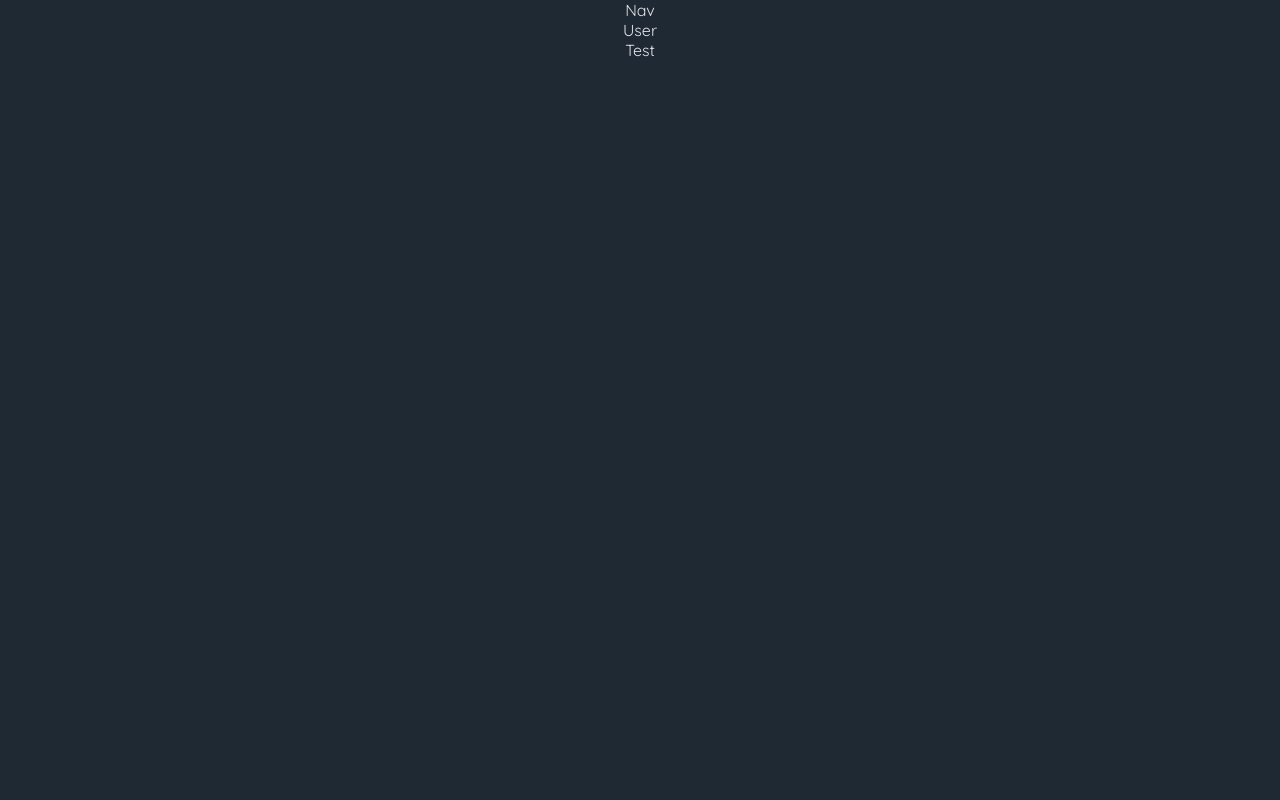
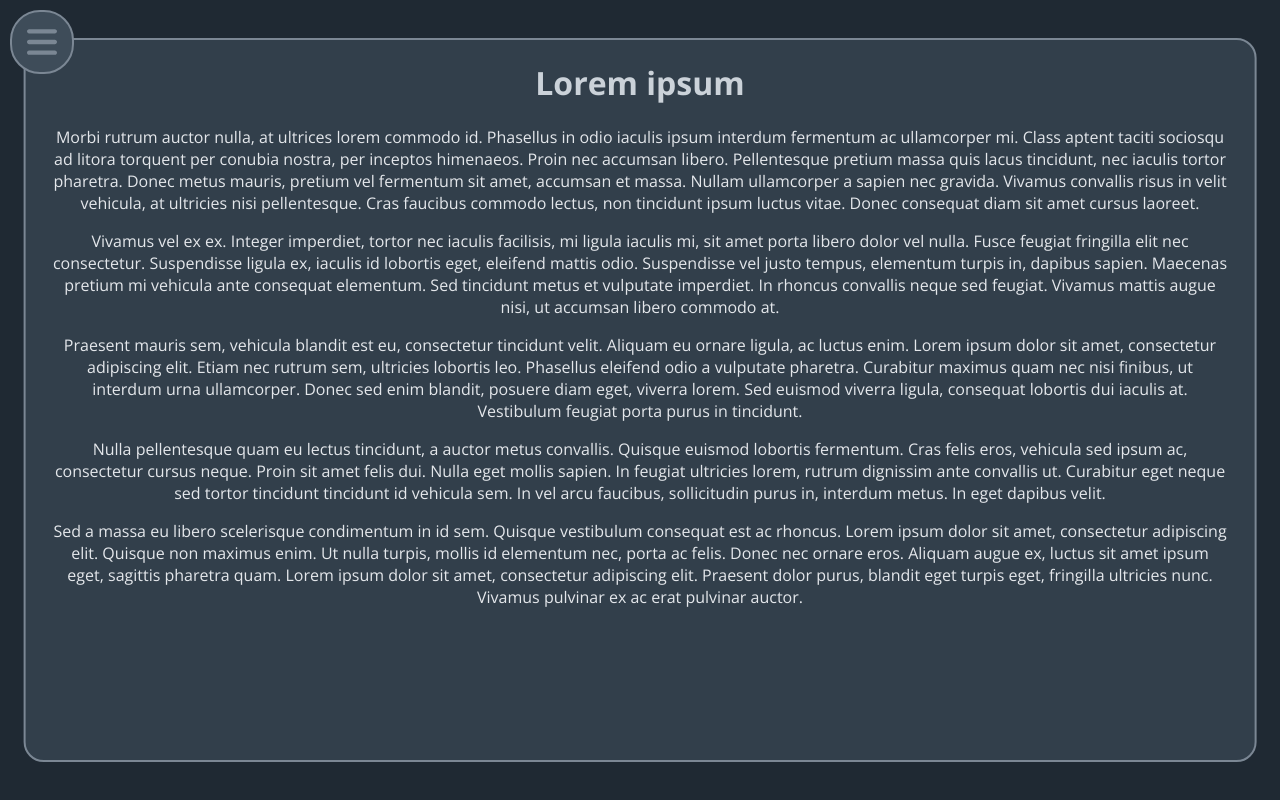
Before and after one commit to SzybkiRabarbar/AlgorithmsWithEase, a React (Create React App) app in the folder frontend/awe/: page /test in a window 1280 px wide. Built offline with nearby package versions, Linux system fonts and the light colour scheme.

Commit message:
Front: Add css style

```diff
--- a/frontend/awe/src/App.scss
+++ b/frontend/awe/src/App.scss
@@ -1,4 +1,7 @@
 $color-900: #1F2933;
+$color-800: #323F4B;
+$color-400: #7B8794;
+$color-200: #CBD2D9;
 $color-100: #E4E7EB;
 
 .App {
@@ -6,9 +9,35 @@ $color-100: #E4E7EB;
   position: absolute;
   left: 0;
   width: 100%;
-  overflow: hidden;
 
   text-align: center;
   background-color: $color-900;
-  color: $color-100;
 }
+
+.container {
+  position: relative;
+  width: 92%;
+  height: 90vh;
+  padding: 0% 2%;
+  border-radius: 20px;
+  top: 50%;
+  left: 50%;
+  transform: translate(-50%, -50%);
+  background-color: $color-800;
+  border: 2px solid $color-400;
+
+  .content {
+    overflow-y: scroll;
+    -ms-overflow-style: none;  /* Internet Explorer 10+ */
+    scrollbar-width: none;  /* Firefox */
+    -webkit-scrollbar {
+    display: none;  /* Safari and Chrome */
+    }
+
+    height: 100%;
+    color: $color-100;
+    h1 {
+      color: $color-200;
+    }
+  }
+}
--- a/frontend/awe/src/App.tsx
+++ b/frontend/awe/src/App.tsx
@@ -1,6 +1,5 @@
 import './App.scss';
 import Nav from './components/nav/Nav';
-import User from './components/user/User';
 import Home from './pages/home/Home';
 import Test from './pages/test/Test';
 import { BrowserRouter as Router, Route, Routes } from 'react-router-dom';
@@ -10,12 +9,13 @@ function App() {
     <Router>
       <div className="App">
         <Nav />
-        <User />
-        <div className="content">
-          <Routes>
-            <Route path="/" element={<Home />} />
-            <Route path='/test' element={<Test />} />
-          </Routes>
+        <div className="container">
+          <div className="content">
+            <Routes>
+              <Route path="/" element={<Home />} />
+              <Route path='/test' element={<Test />} />
+            </Routes>
+          </div>
         </div>
       </div>
     </Router>
--- a/frontend/awe/src/components/nav/Nav.scss
+++ b/frontend/awe/src/components/nav/Nav.scss
@@ -0,0 +1,21 @@
+$color-700: #3E4C59;
+$color-400: #7B8794;
+
+.Nav {
+    top: 10px;
+    left: 10px;
+    position: absolute;
+    background-color: $color-700;
+    width: 60px;
+    height: 60px;
+    border-radius: 30px;
+    border: 2px solid $color-400;
+    z-index: 10;
+    display: flex;
+    justify-content: center;
+    align-items: center;
+
+    img {
+        width: 50%;
+    }
+}
--- a/frontend/awe/src/components/nav/Nav.tsx
+++ b/frontend/awe/src/components/nav/Nav.tsx
@@ -1,9 +1,10 @@
 import './Nav.scss';
+import burger from '../../assets/bars-solid-400.svg';
 
 function Nav() {
   return (
-    <div className="nav">
-      Nav
+    <div className="Nav">
+      <img src={burger} alt='≡' width="40" height="40"></img>
     </div>
   );
 }
--- a/frontend/awe/src/components/user/User.scss
+++ b/frontend/awe/src/components/user/User.scss
@@ -0,0 +1,6 @@
+.User {
+    top: 0;
+    right: 0;
+    margin-top: 10px;
+    margin-right: 10px;
+}
--- a/frontend/awe/src/components/user/User.tsx
+++ b/frontend/awe/src/components/user/User.tsx
@@ -1,9 +1,9 @@
-import './User.scss'
+import './User.scss';
 
 function User() {
   return (
-    <div className='User'>
-      User
+    <div className='float-div User'>
+      <p>U</p>
     </div>
   )
 }
--- a/frontend/awe/src/index.scss
+++ b/frontend/awe/src/index.scss
@@ -1,10 +1,10 @@
-@import url('https://fonts.googleapis.com/css2?family=Fira+Code&family=Quicksand:wght@400..600&display=swap');
+@import url('https://fonts.googleapis.com/css2?family=Fira+Code&family=Open+Sans:ital,wght@0,300..800;1,300..800&display=swap');
 $color-900: #1F2933;
 $color-50: #F5F7FA;
 
 html, body {
   margin: 0;
-  font-family: 'Quicksand';
+  font-family: 'Open Sans';
   height: 100%;
   width: 100%;
   background-color: $color-900;
@@ -14,4 +14,5 @@ code {
   font-family: 'Fira Code';
   background-color: $color-900;
   color: $color-50;
+  border-radius: 30px;
 }
--- a/frontend/awe/src/pages/test/Test.tsx
+++ b/frontend/awe/src/pages/test/Test.tsx
@@ -3,7 +3,18 @@ import './Test.scss';
 function Test() {
   return (
     <div className='Test'>
-      Test
+      <h1>Lorem ipsum</h1>
+      <p>
+Morbi rutrum auctor nulla, at ultrices lorem commodo id. Phasellus in odio iaculis ipsum interdum fermentum ac ullamcorper mi. Class aptent taciti sociosqu ad litora torquent per conubia nostra, per inceptos himenaeos. Proin nec accumsan libero. Pellentesque pretium massa quis lacus tincidunt, nec iaculis tortor pharetra. Donec metus mauris, pretium vel fermentum sit amet, accumsan et massa. Nullam ullamcorper a sapien nec gravida. Vivamus convallis risus in velit vehicula, at ultricies nisi pellentesque. Cras faucibus commodo lectus, non tincidunt ipsum luctus vitae. Donec consequat diam sit amet cursus laoreet.
+      </p><p>
+Vivamus vel ex ex. Integer imperdiet, tortor nec iaculis facilisis, mi ligula iaculis mi, sit amet porta libero dolor vel nulla. Fusce feugiat fringilla elit nec consectetur. Suspendisse ligula ex, iaculis id lobortis eget, eleifend mattis odio. Suspendisse vel justo tempus, elementum turpis in, dapibus sapien. Maecenas pretium mi vehicula ante consequat elementum. Sed tincidunt metus et vulputate imperdiet. In rhoncus convallis neque sed feugiat. Vivamus mattis augue nisi, ut accumsan libero commodo at.
+      </p><p>
+Praesent mauris sem, vehicula blandit est eu, consectetur tincidunt velit. Aliquam eu ornare ligula, ac luctus enim. Lorem ipsum dolor sit amet, consectetur adipiscing elit. Etiam nec rutrum sem, ultricies lobortis leo. Phasellus eleifend odio a vulputate pharetra. Curabitur maximus quam nec nisi finibus, ut interdum urna ullamcorper. Donec sed enim blandit, posuere diam eget, viverra lorem. Sed euismod viverra ligula, consequat lobortis dui iaculis at. Vestibulum feugiat porta purus in tincidunt.
+      </p><p>
+Nulla pellentesque quam eu lectus tincidunt, a auctor metus convallis. Quisque euismod lobortis fermentum. Cras felis eros, vehicula sed ipsum ac, consectetur cursus neque. Proin sit amet felis dui. Nulla eget mollis sapien. In feugiat ultricies lorem, rutrum dignissim ante convallis ut. Curabitur eget neque sed tortor tincidunt tincidunt id vehicula sem. In vel arcu faucibus, sollicitudin purus in, interdum metus. In eget dapibus velit.
+      </p><p>
+Sed a massa eu libero scelerisque condimentum in id sem. Quisque vestibulum consequat est ac rhoncus. Lorem ipsum dolor sit amet, consectetur adipiscing elit. Quisque non maximus enim. Ut nulla turpis, mollis id elementum nec, porta ac felis. Donec nec ornare eros. Aliquam augue ex, luctus sit amet ipsum eget, sagittis pharetra quam. Lorem ipsum dolor sit amet, consectetur adipiscing elit. Praesent dolor purus, blandit eget turpis eget, fringilla ultricies nunc. Vivamus pulvinar ex ac erat pulvinar auctor.
+      </p>
     </div>
   )
 }
```
Also changed, not shown: frontend/awe/src/assets/bars-solid-400.svg (added), 1 other file (tests, documents, lock files or other folders).
